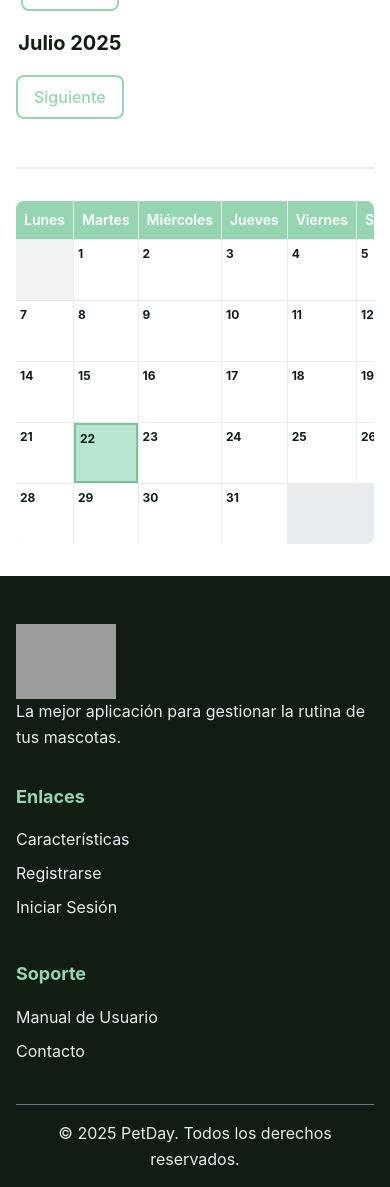
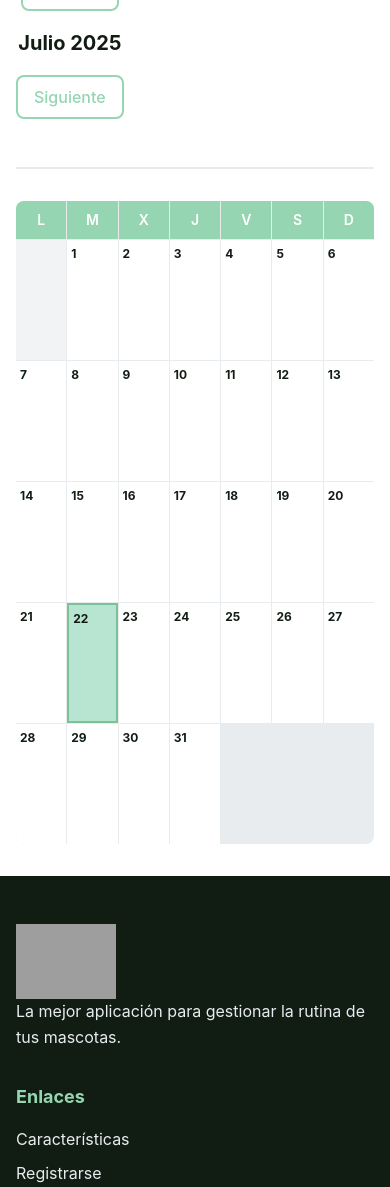
Before and after one commit to rosalas92/petday, a PHP site: page /petday/php/calendar/calendar.php in a window 390 px wide. Shown: the part 550-1737 px from the top of the page. Run offline with PHP 8.4, Linux system fonts and the light colour scheme; the visitor is signed in with stand-in values (Sample User, id 1); data that the repository does not hold is empty; some libraries are stand-ins or nearby versions; grey boxes are pictures that could not be loaded.

Commit message:
calendario responsive

```diff
--- a/css/style.css
+++ b/css/style.css
@@ -1924,7 +1924,7 @@ body {
 }
 
 .event-icon {
-    font-size: var(--font-size-sm);
+    font-size: var(--font-size-lg); /* Aumentar tamaño del icono */
 }
 
 .event-time {
@@ -1933,6 +1933,10 @@ body {
 
 .event-title {
     flex-grow: 1;
+}
+
+.calendar-day-header .day-abbr {
+    display: none;
 }
 
 @media (max-width: 768px) {
@@ -1946,12 +1950,12 @@ body {
     }
 
     .calendar-grid {
-        grid-template-columns: repeat(7, 1fr); /* Mantener 7 columnas */
-        /* Eliminar overflow-x: auto si se había añadido */
+        grid-template-columns: repeat(7, minmax(40px, 1fr)); /* Mantener 7 columnas, con un mínimo de 40px */
+        overflow-x: auto; /* Permitir desplazamiento horizontal */
     }
 
     .calendar-day {
-        min-height: 80px; /* Ajustar altura mínima para que quepa más contenido */
+        min-height: 100px; /* Ajustar altura mínima para que quepa más contenido */
         padding: var(--spacing-xs); /* Reducir padding */
     }
 
@@ -1960,18 +1964,30 @@ body {
     }
 
     .day-events {
-        max-height: 50px; /* Ajustar altura máxima para eventos */
+        max-height: 70px; /* Ajustar altura máxima para eventos */
         font-size: var(--font-size-xs);
     }
 
     .event-item {
         font-size: var(--font-size-xxs); /* Fuente aún más pequeña para eventos */
     }
+
+    .event-icon {
+        font-size: var(--font-size-sm); /* Reducir tamaño del icono en responsive */
+    }
+
+    .calendar-day-header .day-full {
+        display: none;
+    }
+
+    .calendar-day-header .day-abbr {
+        display: inline;
+    }
 }
 
 @media (max-width: 480px) {
     .calendar-day {
-        min-height: 60px; /* Altura mínima para pantallas muy pequeñas */
+        min-height: 120px; /* Altura mínima para pantallas muy pequeñas */
     }
 
     .day-number {
@@ -1979,7 +1995,7 @@ body {
     }
 
     .day-events {
-        max-height: 40px; /* Altura máxima para eventos en pantallas muy pequeñas */
+        max-height: 50px; /* Altura máxima para eventos en pantallas muy pequeñas */
     }
 }
 
--- a/php/calendar/calendar.php
+++ b/php/calendar/calendar.php
@@ -145,13 +145,13 @@ $monthNames = [
                 </div>
 
                 <div class="calendar-grid">
-                    <div class="calendar-day-header">Lunes</div>
-                    <div class="calendar-day-header">Martes</div>
-                    <div class="calendar-day-header">Miércoles</div>
-                    <div class="calendar-day-header">Jueves</div>
-                    <div class="calendar-day-header">Viernes</div>
-                    <div class="calendar-day-header">Sábado</div>
-                    <div class="calendar-day-header">Domingo</div>
+                    <div class="calendar-day-header"><span class="day-full">Lunes</span><span class="day-abbr">L</span></div>
+                    <div class="calendar-day-header"><span class="day-full">Martes</span><span class="day-abbr">M</span></div>
+                    <div class="calendar-day-header"><span class="day-full">Miércoles</span><span class="day-abbr">X</span></div>
+                    <div class="calendar-day-header"><span class="day-full">Jueves</span><span class="day-abbr">J</span></div>
+                    <div class="calendar-day-header"><span class="day-full">Viernes</span><span class="day-abbr">V</span></div>
+                    <div class="calendar-day-header"><span class="day-full">Sábado</span><span class="day-abbr">S</span></div>
+                    <div class="calendar-day-header"><span class="day-full">Domingo</span><span class="day-abbr">D</span></div>
 
                     <?php foreach ($calendar as $dayData): ?>
                         <?php if ($dayData === null): ?>
```
